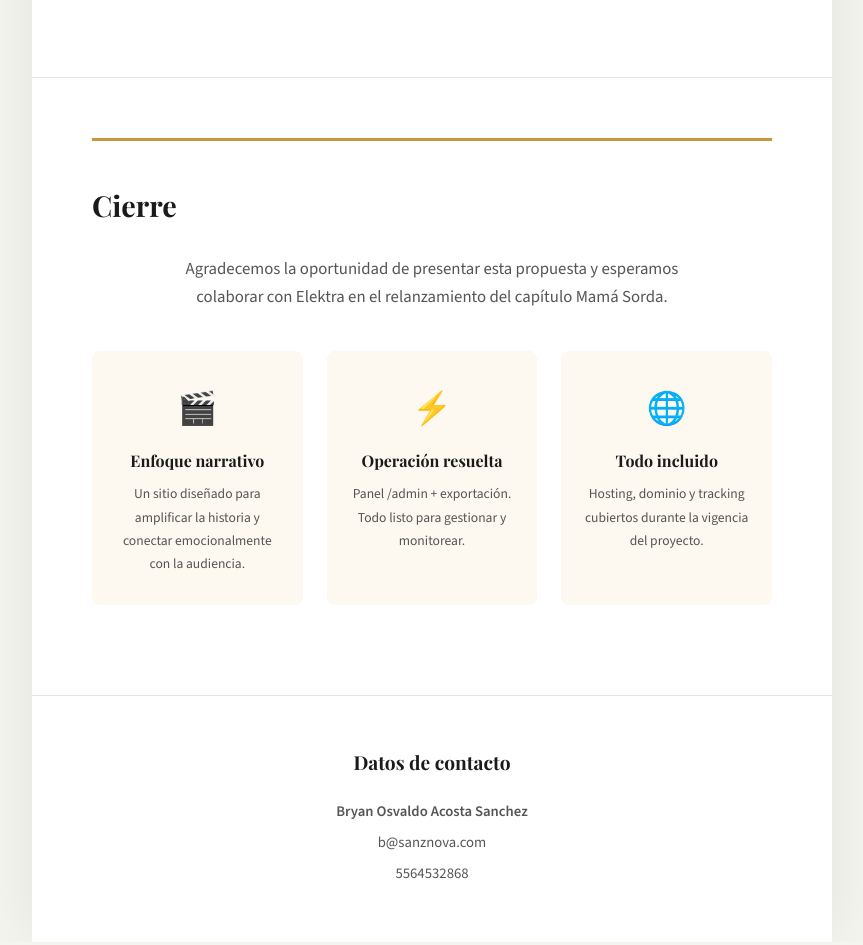
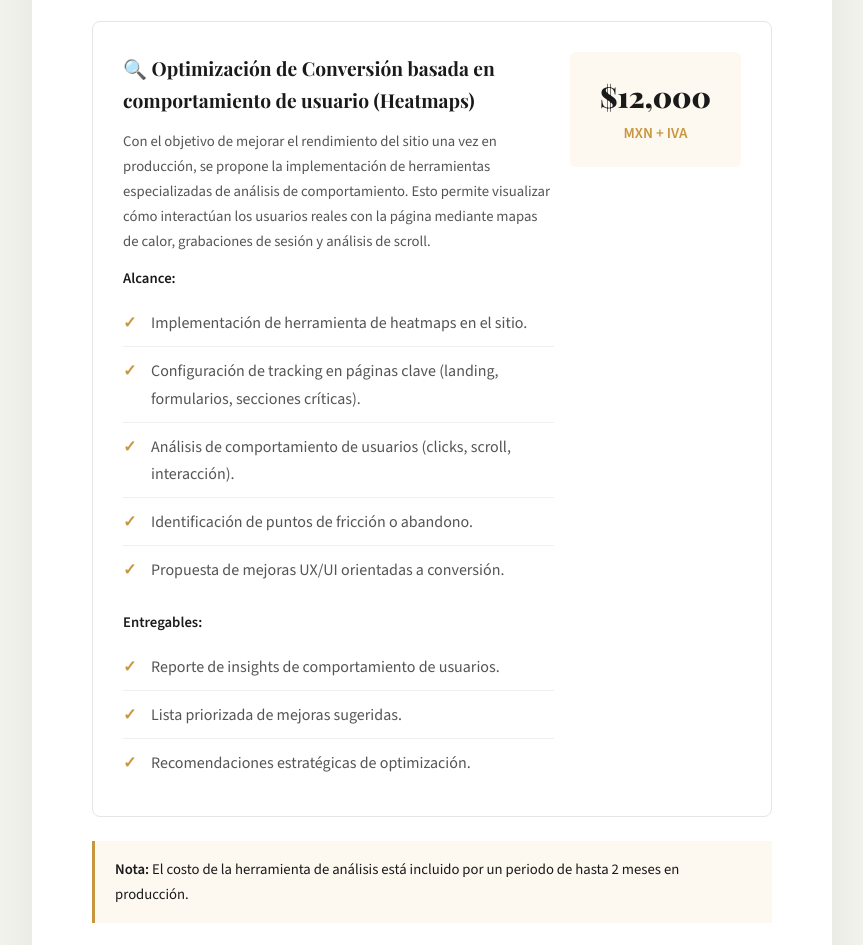
Before and after one commit to BryanAcostaSanchez/Elektra, a plain HTML site: page index.html in a window 1280 px wide. Shown: the part 5175-6120 px from the top of the page, without its empty margins (208-1071 px from the left). Drawn offline with nearby package versions, Linux system fonts and the light colour scheme.

Commit message:
Add files via upload

```diff
--- a/index.html
+++ b/index.html
@@ -585,6 +585,38 @@
       <div class="callout">
         <strong>Nota:</strong> La verificación de dominio de envío se realiza con el dominio adquirido para este proyecto. La implementación se realiza en paralelo al desarrollo del sitio.
       </div>
+
+      <!-- ADD-ON 2: HEATMAPS -->
+      <div style="border: 1px solid var(--border); border-radius: 8px; padding: 30px; margin: 24px 0;">
+        <div style="display: flex; justify-content: space-between; align-items: flex-start; flex-wrap: wrap; gap: 16px;">
+          <div style="flex: 1; min-width: 280px;">
+            <h3 style="font-family: 'Playfair Display', serif; font-size: 1.2rem; margin-bottom: 12px;">🔍 Optimización de Conversión basada en comportamiento de usuario (Heatmaps)</h3>
+            <p style="font-size: 0.92rem; margin-bottom: 12px;">Con el objetivo de mejorar el rendimiento del sitio una vez en producción, se propone la implementación de herramientas especializadas de análisis de comportamiento. Esto permite visualizar cómo interactúan los usuarios reales con la página mediante mapas de calor, grabaciones de sesión y análisis de scroll.</p>
+            <p style="font-size: 0.92rem; margin-bottom: 8px;"><strong>Alcance:</strong></p>
+            <ul class="checklist" style="margin: 0 0 16px 0;">
+              <li>Implementación de herramienta de heatmaps en el sitio.</li>
+              <li>Configuración de tracking en páginas clave (landing, formularios, secciones críticas).</li>
+              <li>Análisis de comportamiento de usuarios (clicks, scroll, interacción).</li>
+              <li>Identificación de puntos de fricción o abandono.</li>
+              <li>Propuesta de mejoras UX/UI orientadas a conversión.</li>
+            </ul>
+            <p style="font-size: 0.92rem; margin-bottom: 8px;"><strong>Entregables:</strong></p>
+            <ul class="checklist" style="margin: 0;">
+              <li>Reporte de insights de comportamiento de usuarios.</li>
+              <li>Lista priorizada de mejoras sugeridas.</li>
+              <li>Recomendaciones estratégicas de optimización.</li>
+            </ul>
+          </div>
+          <div style="text-align: center; padding: 20px 30px; background: var(--gold-bg); border-radius: 6px; min-width: 160px;">
+            <div style="font-family: 'Playfair Display', serif; font-size: 1.8rem; font-weight: 900;">$12,000</div>
+            <div style="color: var(--gold); font-weight: 600; font-size: 0.95rem;">MXN + IVA</div>
+          </div>
+        </div>
+      </div>
+
+      <div class="callout">
+        <strong>Nota:</strong> El costo de la herramienta de análisis está incluido por un periodo de hasta 2 meses en producción.
+      </div>
     </div>
 
     <!-- CIERRE -->
```
